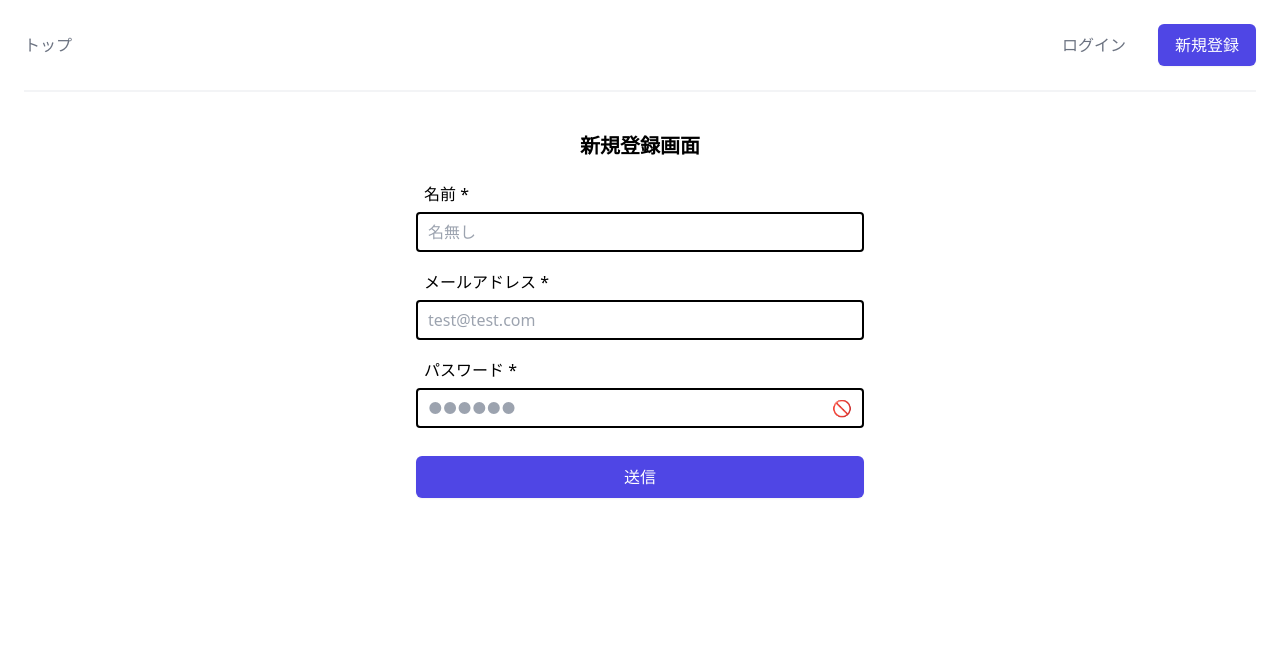
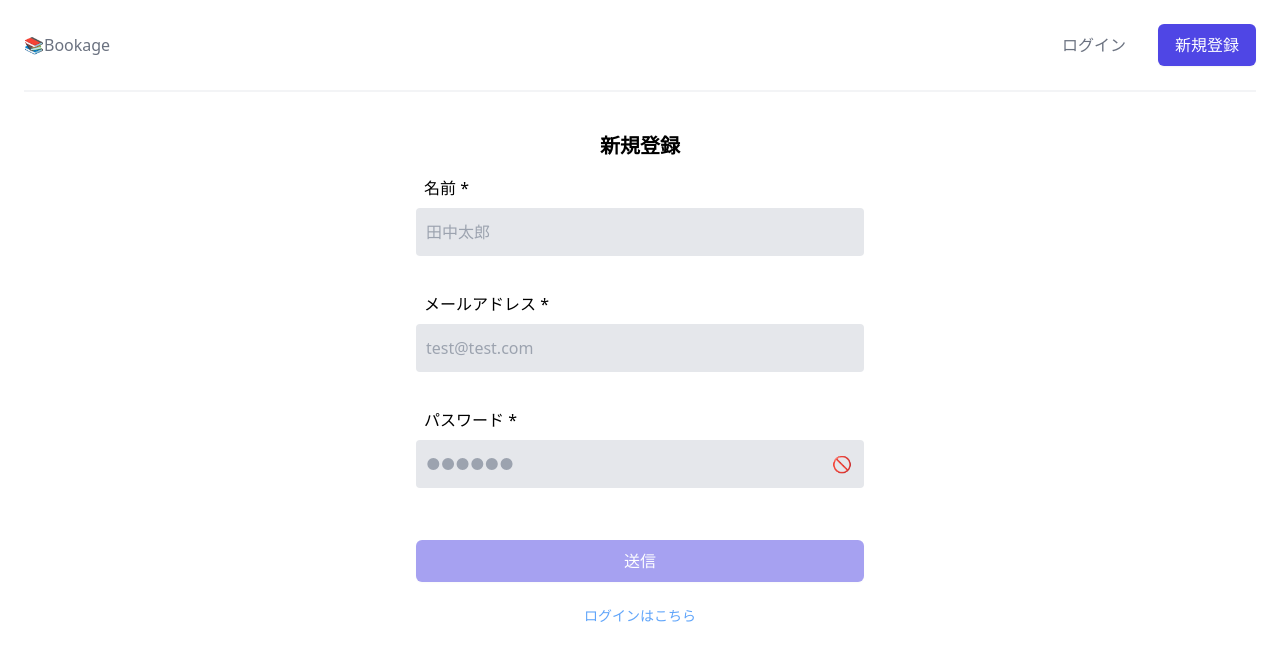
Before and after one commit to komura-c/react-mission, a React (Create React App) app: page /signup in a window 1280 px wide. Shown: the top 660 px of the page. Built offline with nearby package versions, Linux system fonts and the light colour scheme.

Commit message:
feat(app): refactor, add error handling, fix ui

```diff
--- a/public/index.html
+++ b/public/index.html
@@ -22,7 +22,7 @@
       work correctly both with client-side routing and a non-root public URL.
       Learn how to configure a non-root public URL by running `npm run build`.
     -->
-  <title>React Mission</title>
+  <title>📚Bookage - 書籍レビューアプリ</title>
 </head>
 
 <body>
--- a/src/Apis/CreateUser.ts
+++ b/src/Apis/CreateUser.ts
@@ -1,4 +1,5 @@
 import axios from "axios";
+import { ErrorResponse } from "../Models/ErrorResponse";
 
 interface CreateUserData {
   name: string,
@@ -17,8 +18,8 @@ export const createUser = (createUserData: CreateUserData): Promise<CreateUserRe
       .then((res: { data: CreateUserResponse }) => {
         resolve(res.data);
       })
-      .catch((err: Error) => {
-        reject(err);
+      .catch((err: { response: { data: ErrorResponse } }) => {
+        reject(err.response.data);
       });
   });
 }
--- a/src/Apis/LoginUser.ts
+++ b/src/Apis/LoginUser.ts
@@ -1,4 +1,5 @@
 import axios from "axios";
+import { ErrorResponse } from "../Models/ErrorResponse";
 
 interface LoginUserData {
   email: string,
@@ -16,8 +17,8 @@ export const loginUser = (loginUserData: LoginUserData): Promise<LoginUserRespon
       .then((res: { data: LoginUserResponse }) => {
         resolve(res.data);
       })
-      .catch((err: Error) => {
-        reject(err);
+      .catch((err: { response: { data: ErrorResponse } }) => {
+        reject(err.response.data);
       });
   });
 }
--- a/src/App.tsx
+++ b/src/App.tsx
@@ -17,7 +17,7 @@ export const App = () => {
         <SessionProvider>
           <UserProvider>
             <Header />
-            <div className="pt-6 p-2 text-center">
+            <div className="pt-6 p-2">
               <Switch>
                 <Route path="/" exact>
                   <Top />
--- a/src/Components/Header.tsx
+++ b/src/Components/Header.tsx
@@ -7,7 +7,7 @@ export const Header = () => {
         <div className="flex justify-between items-center border-b-2 border-gray-100 py-6 md:justify-start md:space-x-10">
           <div className="justify-start">
             <Link to="/" className="text-base font-medium text-gray-500 hover:text-gray-900">
-              トップ
+              📚Bookage
             </Link>
           </div>
           <div className="flex items-center justify-end md:flex-1">
--- a/src/Components/Input.tsx
+++ b/src/Components/Input.tsx
@@ -1,15 +1,15 @@
-import { UseFormRegister } from "react-hook-form";
+import { FieldError, UseFormRegister } from "react-hook-form";
 
 type InputProps = {
   name: string;
+  wrapperClassName?: string,
   placeholder: string;
   label: string;
   type: string;
   register: UseFormRegister<any>;
   required?: boolean,
-  wrapperClassName?: string,
-  error?: boolean,
-  errorText?: string,
+  maxLength?: number
+  error?: FieldError,
 }
 
 export const Input = (props: InputProps) => {
@@ -21,26 +21,30 @@ export const Input = (props: InputProps) => {
     type = 'text',
     register,
     required = false,
-    errorText = '',
+    maxLength = 60,
+    error,
   } = props;
 
   return (
-    <div className={wrapperClassName}>
+    <div className={wrapperClassName + 'relative'}>
       <label
         htmlFor={name}
-        className='block text-left text-base font-medium pl-2 py-1.5'
+        className='text-base font-medium pl-2'
       >
         {label} {required && <span className='text-red'>*</span>}
       </label>
       <input
         type={type}
-        className='w-full px-2.5 py-1.5 text-base font-medium rounded placeholder-gray-400 border-2 border-black'
+        className='w-full h-12 px-2.5 py-1.5 mt-2 mb-6 text-base font-medium rounded bg-gray-200'
         id={name}
         placeholder={placeholder}
-        {...register(name, { required })}
+        {...register(name, { required, maxLength })}
       />
-      {errorText && (
-        <p className='pl-2 mb-4 text-xs text-red'>{errorText}</p>
+      {error?.type === 'required' && (
+        <p className='block absolute bottom-0 pl-2 text-sm text-red-500'>{label}は必須項目です。</p>
+      )}
+      {error?.type === 'maxLength' && (
+        <p className='block absolute bottom-0 pl-2 text-sm text-red-500'>{label}は{maxLength}文字以下です。</p>
       )}
     </div>
   );
--- /dev/null
+++ b/src/Models/ErrorResponse.ts
@@ -0,0 +1,5 @@
+export interface ErrorResponse {
+  ErrorCode: number,
+  ErrorMessageJP: string,
+  ErrorMessageEN: string
+}
--- a/src/Pages/Login.tsx
+++ b/src/Pages/Login.tsx
@@ -1,5 +1,5 @@
 import { useContext, useState } from "react";
-import { useHistory } from "react-router-dom";
+import { Link, useHistory } from "react-router-dom";
 import { useForm } from "react-hook-form";
 
 import { SessionContext } from "../Contexts/SessionContext";
@@ -8,6 +8,8 @@ import { LoadingContext } from "../Contexts/LoadingContext";
 
 import { loginUser } from "../Apis/LoginUser";
 import { getUser } from "../Apis/GetUser";
+
+import { ErrorResponse } from "../Models/ErrorResponse";
 
 import { Input } from "../Components/Input";
 import { Loading } from "../Components/Loading";
@@ -22,10 +24,11 @@ export const Login = () => {
   const nameContext = useContext(UserContext);
   const isLoadingContext = useContext(LoadingContext);
 
-  const { register, handleSubmit, formState } = useForm<IFormValues>({
+  const { register, handleSubmit, formState: { isDirty, isValid, errors } } = useForm<IFormValues>({
     mode: 'onChange'
   });
 
+  const [errorMessage, setErrorMessage] = useState<string>('');
   const [isMaskPassword, setIsMaskPassword] = useState<boolean>(true);
 
   const history = useHistory();
@@ -49,8 +52,9 @@ export const Login = () => {
       tokenContext.updateToken(token);
       const userData = await getUser(token);
       nameContext.updateName(userData.name);
-    } catch (error: unknown) {
-      console.error(error);
+    } catch (err: unknown) {
+      const error = err as ErrorResponse;
+      setErrorMessage(error.ErrorMessageJP);
     } finally {
       isLoadingContext.updateLoadingStatus(false);
     }
@@ -58,7 +62,10 @@ export const Login = () => {
 
   return (
     <div className="max-w-md mx-auto">
-      <h1 className="text-xl font-bold my-4">ログイン画面</h1>
+      <h1 className="text-center text-xl font-bold my-4">ログイン</h1>
+      {errorMessage && (
+        <p className='mb-2 text-center text-medium font-bold text-red-500'>{errorMessage}</p>
+      )}
       <form className="flex flex-col gap-y-3" onSubmit={handleSubmit(onSubmit)}>
         <Input
           type="email"
@@ -67,6 +74,7 @@ export const Login = () => {
           placeholder="test@test.com"
           register={register}
           required={true}
+          error={errors.email}
         />
         <div className="relative">
           <Input
@@ -76,15 +84,19 @@ export const Login = () => {
             placeholder="●●●●●●"
             register={register}
             required={true}
+            error={errors.password}
           />
           <button type="button"
-            className="absolute right-4 bottom-2 w-4"
+            className="absolute right-4 top-11 w-4"
             onClick={() => { setIsMaskPassword(isMaskPassword => !isMaskPassword) }}>
             {isMaskPassword ? '🚫' : '👁'}
           </button>
         </div>
-        <button type="submit" disabled={!formState.isValid} className="mt-4 whitespace-nowrap inline-flex items-center justify-center px-4 py-2 border border-transparent rounded-md shadow-sm text-base font-medium text-white bg-indigo-600 hover:bg-indigo-700">送信</button>
+        <button type="submit" disabled={!isDirty || !isValid} className={"mt-4 whitespace-nowrap inline-flex items-center justify-center px-4 py-2 border border-transparent rounded-md shadow-sm text-base font-medium text-white bg-indigo-600 hover:bg-indigo-700 disabled:opacity-50"}>送信</button>
       </form>
+      <div className="flex mt-6 justify-center text-sm">
+        <Link to="/signup" className="text-blue-400 hover:text-blue-500">新規登録はこちら</Link>
+      </div>
     </div>
   )
 }
--- a/src/Pages/SignUp.tsx
+++ b/src/Pages/SignUp.tsx
@@ -1,5 +1,6 @@
 import { useContext, useState } from "react";
-import { useHistory } from "react-router-dom";
+import { Link, useHistory } from "react-router-dom";
+import { useForm } from "react-hook-form";
 
 import { SessionContext } from "../Contexts/SessionContext";
 import { UserContext } from "../Contexts/UserContext";
@@ -7,9 +8,10 @@ import { LoadingContext } from "../Contexts/LoadingContext";
 
 import { createUser } from "../Apis/CreateUser"
 
+import { ErrorResponse } from "../Models/ErrorResponse";
+
 import { Input } from "../Components/Input";
 import { Loading } from "../Components/Loading";
-import { useForm } from "react-hook-form";
 
 type IFormValues = {
   name: string;
@@ -22,10 +24,11 @@ export const SignUp = () => {
   const nameContext = useContext(UserContext);
   const isLoadingContext = useContext(LoadingContext);
 
-  const { register, handleSubmit, formState } = useForm<IFormValues>({
+  const { register, handleSubmit, formState: { isDirty, isValid, errors } } = useForm<IFormValues>({
     mode: 'onChange'
   });
 
+  const [errorMessage, setErrorMessage] = useState<string>('');
   const [isMaskPassword, setIsMaskPassword] = useState<boolean>(true);
 
   const history = useHistory();
@@ -48,8 +51,9 @@ export const SignUp = () => {
       history.push('/')
       tokenContext.updateToken(token);
       nameContext.updateName(name);
-    } catch (error: unknown) {
-      console.error(error);
+    } catch (err: unknown) {
+      const error = err as ErrorResponse;
+      setErrorMessage(error.ErrorMessageJP);
     } finally {
       isLoadingContext.updateLoadingStatus(false);
     }
@@ -57,15 +61,19 @@ export const SignUp = () => {
 
   return (
     <div className="max-w-md mx-auto">
-      <h1 className="text-xl font-bold my-4">新規登録画面</h1>
+      <h1 className="text-center text-xl font-bold my-4">新規登録</h1>
+      {errorMessage && (
+        <p className='mb-2 text-center text-medium font-bold text-red-500'>{errorMessage}</p>
+      )}
       <form className="flex flex-col gap-y-3" onSubmit={handleSubmit(onSubmit)}>
         <Input
           type="text"
           name="name"
           label="名前"
-          placeholder="名無し"
+          placeholder="田中太郎"
           register={register}
           required={true}
+          error={errors.name}
         />
         <Input
           type="email"
@@ -74,6 +82,7 @@ export const SignUp = () => {
           placeholder="test@test.com"
           register={register}
           required={true}
+          error={errors.email}
         />
         <div className="relative">
           <Input
@@ -83,15 +92,19 @@ export const SignUp = () => {
             placeholder="●●●●●●"
             register={register}
             required={true}
+            error={errors.password}
           />
           <button type="button"
-            className="absolute right-4 bottom-2 w-4"
+            className="absolute right-4 top-11 w-4"
             onClick={() => { setIsMaskPassword(isMaskPassword => !isMaskPassword) }}>
             {isMaskPassword ? '🚫' : '👁'}
           </button>
         </div>
-        <button type="submit" disabled={!formState.isValid} className="mt-4 whitespace-nowrap inline-flex items-center justify-center px-4 py-2 border border-transparent rounded-md shadow-sm text-base font-medium text-white bg-indigo-600 hover:bg-indigo-700">送信</button>
+        <button type="submit" disabled={!isDirty || !isValid} className="mt-4 whitespace-nowrap inline-flex items-center justify-center px-4 py-2 border border-transparent rounded-md shadow-sm text-base font-medium text-white bg-indigo-600 hover:bg-indigo-700 disabled:opacity-50">送信</button>
       </form>
+      <div className="flex mt-6 justify-center text-sm">
+        <Link to="/login" className="text-blue-400 hover:text-blue-500">ログインはこちら</Link>
+      </div>
     </div>
   )
 }
--- a/src/Pages/Top.tsx
+++ b/src/Pages/Top.tsx
@@ -1,5 +1,4 @@
 import { useContext } from "react";
-import { Link } from "react-router-dom";
 import { SessionContext } from "../Contexts/SessionContext";
 import { UserContext } from "../Contexts/UserContext";
 import { LoadingContext } from "../Contexts/LoadingContext";
@@ -19,26 +18,10 @@ export const Top = () => {
 
   return (
     <>
-      <h1>トップページ</h1>
+      <h1 className="text-center text-xl font-bold my-4">トップページ</h1>
       <h3>
-        {tokenContext.token
-          ? `Welcome ${nameContext.name}`
-          : <NotLogin />
-        }
+        {tokenContext.token && `こんにちは ${nameContext.name}さん`}
       </h3>
     </>
   )
 }
-
-const NotLogin = () => {
-  return (
-    <>
-      <Link to="/login" className="text-base font-medium text-gray-500 hover:text-gray-900">
-        ログイン
-      </Link>
-      <Link to="/signup" className="ml-8 whitespace-nowrap inline-flex items-center justify-center px-4 py-2 border border-transparent rounded-md shadow-sm text-base font-medium text-white bg-indigo-600 hover:bg-indigo-700">
-        新規登録
-      </Link>
-    </>
-  )
-}
--- a/tailwind.config.js
+++ b/tailwind.config.js
@@ -5,7 +5,9 @@ module.exports = {
     extend: {},
   },
   variants: {
-    extend: {},
+    extend: {
+      opacity: ['disabled'],
+    },
   },
   plugins: [],
 }
```
